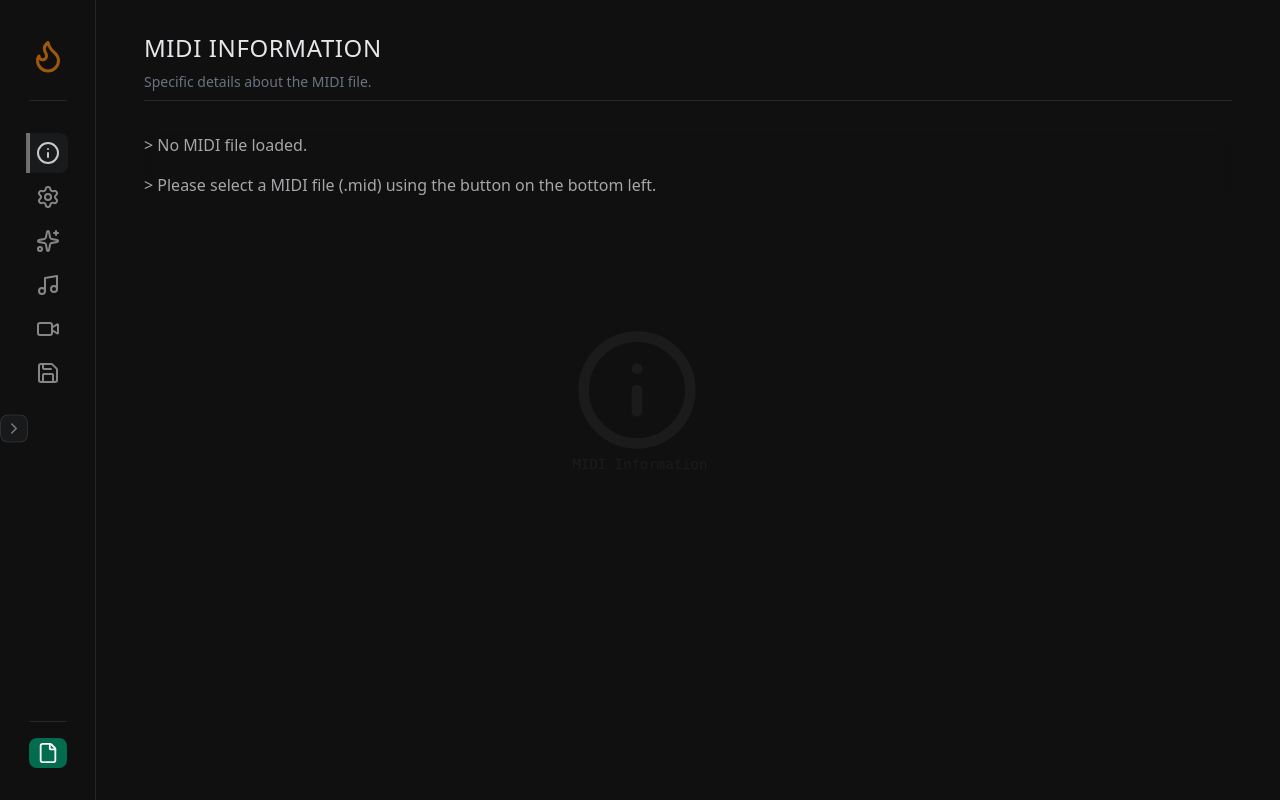
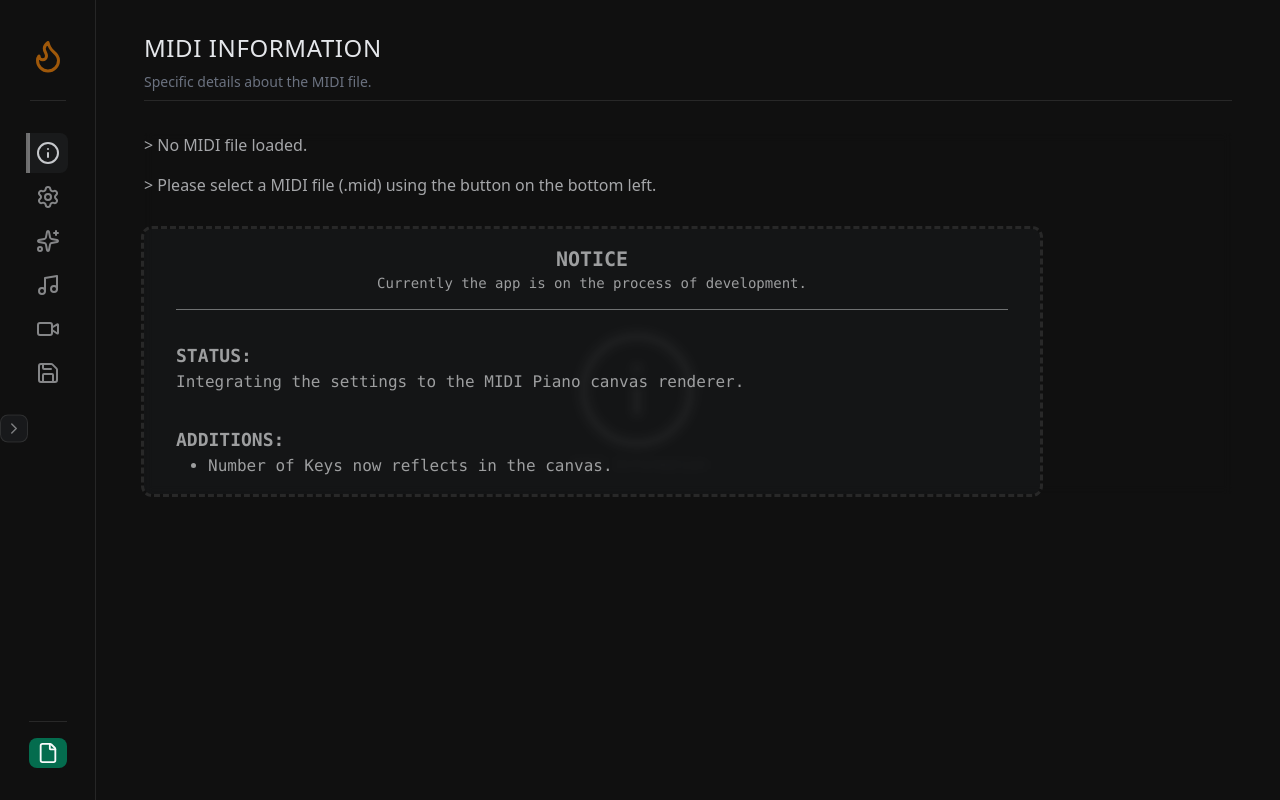
Before and after one commit to AndreBryant/emblaze-app, a SvelteKit app: page / in a window 1280 px wide. Built offline with nearby package versions, Linux system fonts and the light colour scheme.

Commit message:
add notice

```diff
--- a/src/components/tab-settings/information/NoFileLoaded.svelte
+++ b/src/components/tab-settings/information/NoFileLoaded.svelte
@@ -1,7 +1,3 @@
-<script>
-	// import { sessionSettings } from '$lib/stores/session-store.js';
-</script>
-
 <div class="flex w-full flex-col gap-4 text-wrap">
 	<p class="opacity-70 hover:opacity-95">&gt; No MIDI file loaded.</p>
 	<p class="opacity-70 hover:opacity-95">
@@ -9,7 +5,21 @@
 	</p>
 </div>
 
-<!-- Debug -->
-<!-- <pre>
-	{JSON.stringify($sessionSettings, null, 2)}
-</pre> -->
+<div
+	class="flex max-w-4xl flex-col gap-8 rounded-lg bg-secondary-acc/5 px-8 py-4 font-mono text-slate-50/60 outline-dashed outline-slate-50/10"
+>
+	<div class="border-b border-slate-50/40 pb-4">
+		<h3 class="text-center text-xl font-semibold uppercase">Notice</h3>
+		<p class="text-center text-sm font-thin">Currently the app is on the process of development.</p>
+	</div>
+	<div>
+		<p class="text-lg font-semibold uppercase">Status:</p>
+		<p class="font-thin">Integrating the settings to the MIDI Piano canvas renderer.</p>
+	</div>
+	<div>
+		<p class="text-lg font-semibold uppercase">Additions:</p>
+		<ul class="ml-8 list-disc font-thin">
+			<li>Number of Keys now reflects in the canvas.</li>
+		</ul>
+	</div>
+</div>
```
